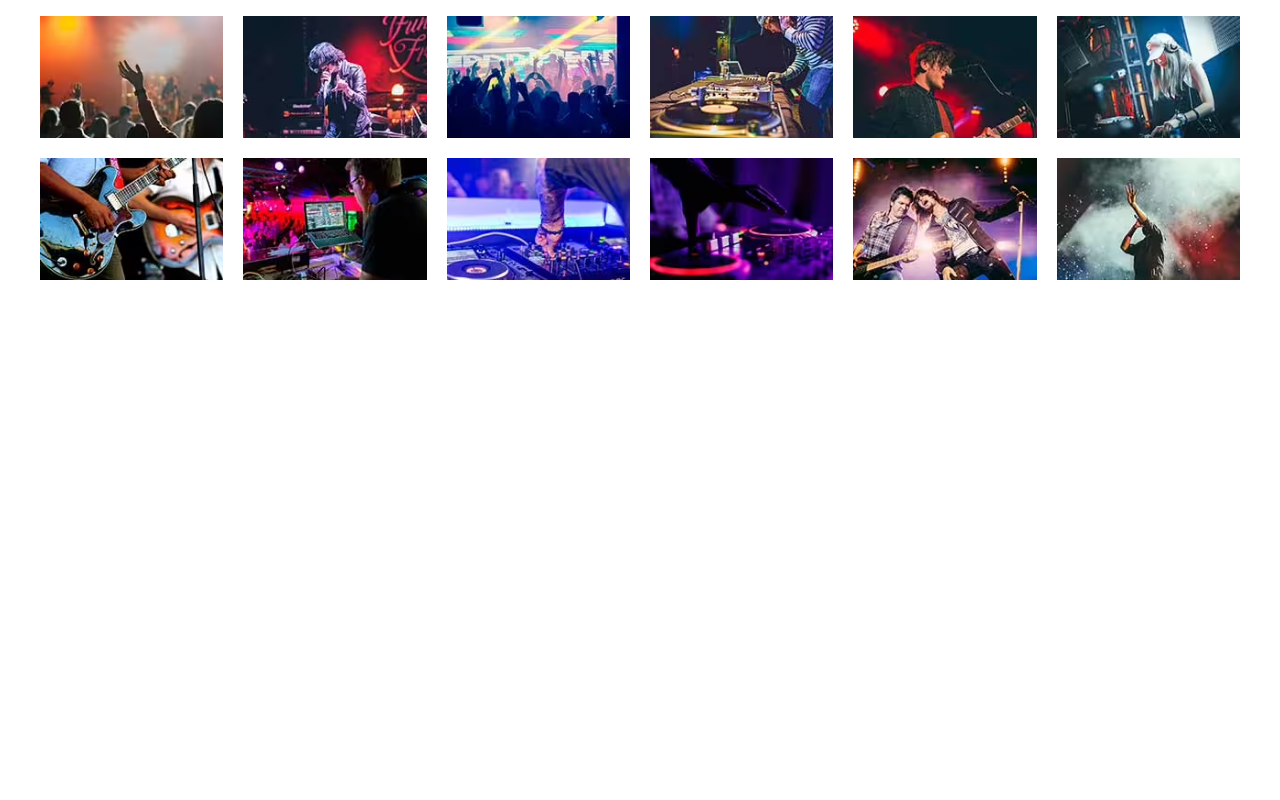
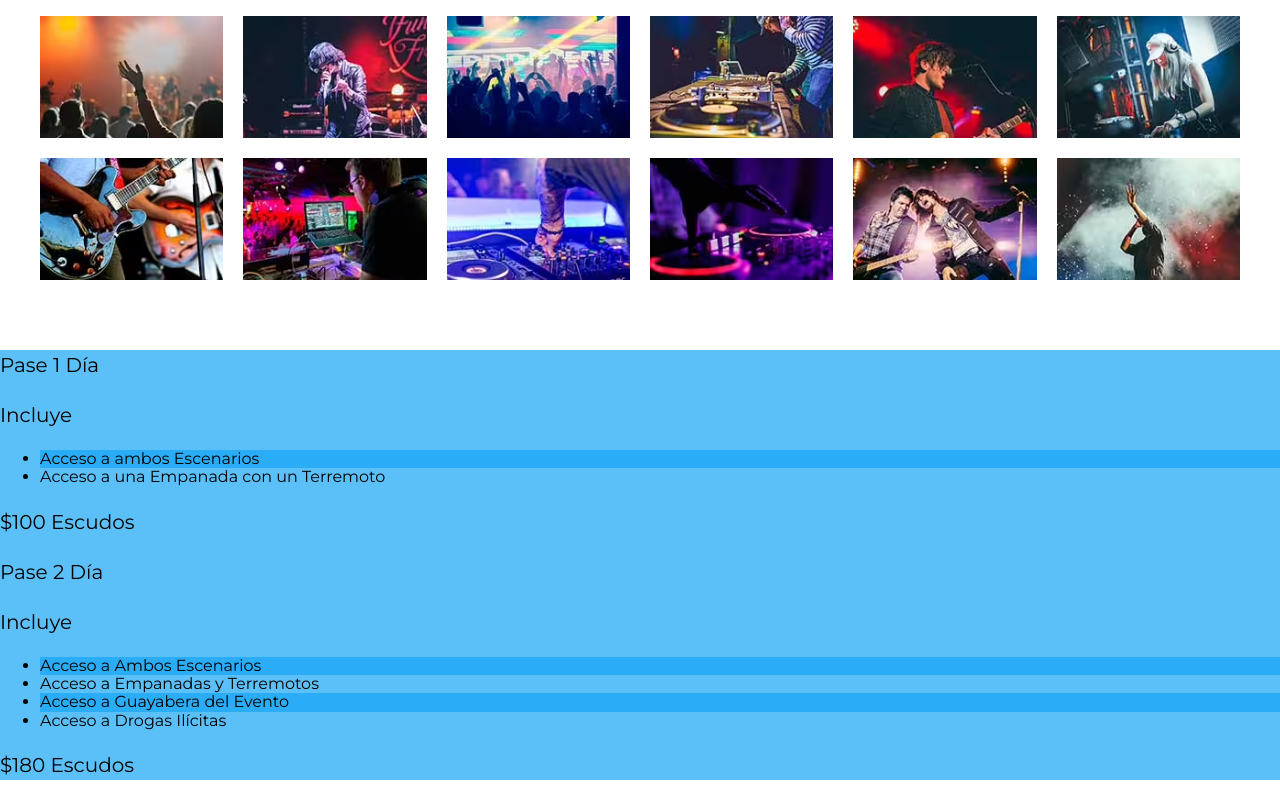
Before and after one commit to ssalgadoi/antiSocialFestival, a website: page index.html in a window 1280 px wide. Shown: the part 2843-3643 px from the top of the page. Before the commit the page ends 3173 px from the top, so only its background shows below. Drawn offline with Linux system fonts and the light colour scheme.

Commit message:
agregamos section de boletos

```diff
--- a/index.html
+++ b/index.html
@@ -160,16 +160,57 @@
                         17:00 | <span>Los Viking´n 5</span>
                     </li>
                 </ul>
-            </div><!--escenario-->
+            </div><!--fin escenario-->
         </div><!--.escenario-contenedor-->
     </section>
 
     <section class="galeria contenedor">
         <h3>Galería</h3>
-        <ul class="galeria-imagenes">
+        <ul class="galeria-imagenes"></ul>
+    </section><!--fin galeria-->
 
-        </ul>
-    </section>
+    <section class="boletos bg-verde">
+        <div contenedor contenedor-boleto>
+            <div class="basico pase">
+                <p>Pase 1 Día</p>
+                <header class="pase-header">
+                    <p>Incluye</p>
+                </header>
+                <div class="pase-body">
+                    <ul>
+                        <li>Acceso a ambos Escenarios </li>
+                        <li>Acceso a una Empanada con un Terremoto  </li>
+                    </ul>
+                </div>
+                <footer class="pase-footer">
+                    <p>$100 Escudos</p>
+                </footer>
+            </div>
+        </div>
+        <section class="boletos ">
+            <div contenedor contenedor-boleto>
+                <div class="basico pase">
+                    <p>Pase 2 Día</p>
+                    <header class="pase-header">
+                        <p>Incluye</p>
+                    </header>
+                    <div class="pase-body">
+                        <ul>
+                            <li>Acceso a Ambos Escenarios </li>
+                            <li>Acceso a Empanadas y Terremotos</li>
+                            <li>Acceso a Guayabera del Evento</li>
+                            <li>Acceso a Drogas Ilícitas</li>
+                        </ul>
+                    </div>
+                    <footer class="pase-footer">
+                        <p>$180 Escudos</p>
+                    </footer>
+                </div>
+            </div>
+            </section>
+        </section>
+
+
     <script src="build/js/app.js"></script>
 </body>
 </html>
```
